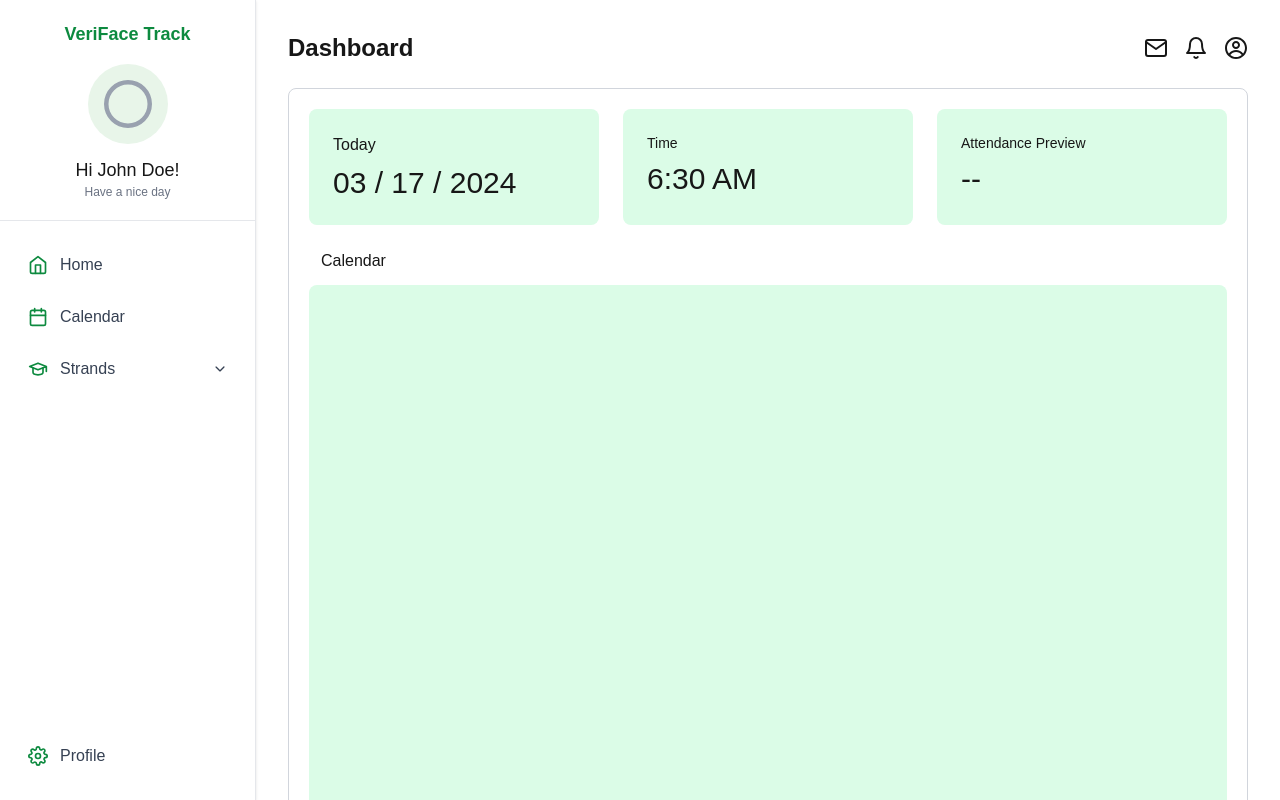
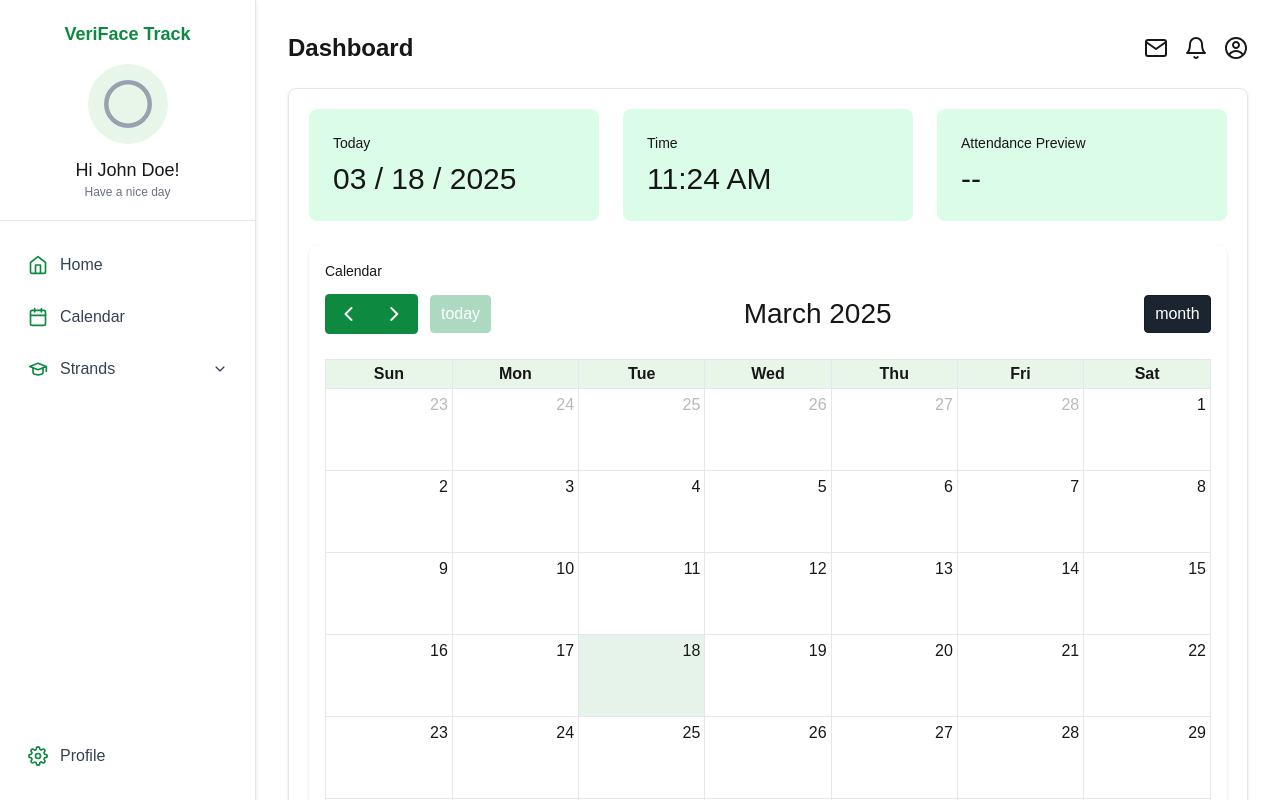
Before and after one commit to Meedux/veriface-track, a Next.js app: page /dashboard in a window 1280 px wide. Shown: the top 800 px of the page. Built offline with nearby package versions, Linux system fonts and the light colour scheme.

Commit message:
Dashboard

```diff
--- a/app/dashboard/page.js
+++ b/app/dashboard/page.js
@@ -1,12 +1,47 @@
-import React from "react";
-import { IoIosArrowDown } from "react-icons/io";
-import { FiHome, FiCalendar, FiSettings, FiMail, FiBell } from "react-icons/fi";
-import { TbSchool } from "react-icons/tb";
+'use client';
+
+import React, { useState, useEffect } from "react";
+import { FiMail, FiBell } from "react-icons/fi";
 import { CgProfile } from "react-icons/cg";
-import { FaRegCircle } from "react-icons/fa6";
 import Sidebar from "@/component/Sidebar";
+import Calendar from "@/component/Calendar";
 
-const page = () => {
+const Dashboard = () => {
+  const [currentDate, setCurrentDate] = useState('');
+  const [currentTime, setCurrentTime] = useState('');
+
+  // Format date as MM / DD / YYYY
+  const formatDate = (date) => {
+    return `${String(date.getMonth() + 1).padStart(2, '0')} / ${String(date.getDate()).padStart(2, '0')} / ${date.getFullYear()}`;
+  };
+
+  // Format time as HH:MM AM/PM
+  const formatTime = (date) => {
+    let hours = date.getHours();
+    const minutes = String(date.getMinutes()).padStart(2, '0');
+    const ampm = hours >= 12 ? 'PM' : 'AM';
+    hours = hours % 12;
+    hours = hours ? hours : 12;
+    return `${hours}:${minutes} ${ampm}`;
+  };
+
+  useEffect(() => {
+    // Update date and time immediately
+    const now = new Date();
+    setCurrentDate(formatDate(now));
+    setCurrentTime(formatTime(now));
+
+    // Set up interval to update time every second
+    const intervalId = setInterval(() => {
+      const now = new Date();
+      setCurrentDate(formatDate(now));
+      setCurrentTime(formatTime(now));
+    }, 1000); // Update every second
+
+    // Clean up interval on component unmount
+    return () => clearInterval(intervalId);
+  }, []); // Empty dependency array means this runs once on mount
+
   return (
     <div className="min-h-screen bg-base text-text grid grid-cols-[auto_1fr]">
       <Sidebar />
@@ -16,33 +51,32 @@ const page = () => {
         <header className="flex justify-between items-center mb-6">
           <h1 className="text-2xl font-bold">Dashboard</h1>
           <div className="flex items-center space-x-4">
-            <FiMail className="text-2xl"></FiMail>
-            <FiBell className="text-2xl"></FiBell>
-            <CgProfile className="text-2xl"></CgProfile>
+            <FiMail className="text-2xl cursor-pointer hover:text-[#0D8A3F] transition-colors" />
+            <FiBell className="text-2xl cursor-pointer hover:text-[#0D8A3F] transition-colors" />
+            <CgProfile className="text-2xl cursor-pointer hover:text-[#0D8A3F] transition-colors" />
           </div>
         </header>
 
-        {/* kemberlu */}
-        <div className="grid grid-cols-1 md:grid-cols-3 gap-6 mb-6 border-1 border-gray-300 p-5 rounded-lg ">
-          <div className="bg-green-100 p-6 rounded-lg ">
-            <h3 className="text-sm-semibold mb-2">Today</h3>
-            <p className="text-3xl font-extralight">03 / 17 / 2024</p>
+        <div className="grid grid-cols-1 md:grid-cols-3 gap-6 mb-6 border border-gray-200 p-5 rounded-lg shadow-sm">
+          <div className="bg-green-100 p-6 rounded-lg">
+            <h3 className="text-sm font-medium mb-2">Today</h3>
+            <p className="text-3xl font-light">{currentDate}</p>
           </div>
 
-          <div className="bg-green-100 p-6 rounded-lg ">
-            <h3 className="text-sm font-extralight mb-2">Time</h3>
-            <p className="text-3xl font-extralight">6:30 AM</p>
+          <div className="bg-green-100 p-6 rounded-lg">
+            <h3 className="text-sm font-medium mb-2">Time</h3>
+            <p className="text-3xl font-light">{currentTime}</p>
           </div>
 
-          <div className="bg-green-100 p-6 rounded-lg ">
-            <h3 className="text-sm font-extralight mb-2">Attendance Preview</h3>
-            <p className="text-3xl font-extralight">--</p>
+          <div className="bg-green-100 p-6 rounded-lg">
+            <h3 className="text-sm font-medium mb-2">Attendance Preview</h3>
+            <p className="text-3xl font-light">--</p>
           </div>
 
-          {/* CALENDAR*/}
-          <div className="col-span-3">
-            <span className="text-sm-semibold m-3">Calendar</span>
-            <div className="bg-green-100 mt-3 rounded-lg h-150"> </div>
+          {/* CALENDAR */}
+          <div className="col-span-3 bg-white p-4 rounded-lg shadow-sm">
+            <span className="text-sm font-medium block mb-3">Calendar</span>
+            <Calendar />
           </div>
         </div>
       </div>
@@ -50,4 +84,4 @@ const page = () => {
   );
 };
 
-export default page;
+export default Dashboard;
--- /dev/null
+++ b/component/Calendar.jsx
@@ -0,0 +1,100 @@
+'use client';
+
+import React, { useState } from 'react';
+import FullCalendar from '@fullcalendar/react';
+import dayGridPlugin from '@fullcalendar/daygrid';
+import interactionPlugin from '@fullcalendar/interaction';
+
+const Calendar = () => {
+  const [events, setEvents] = useState([
+    {
+      title: 'Math Quiz',
+      date: '2024-03-18',
+      backgroundColor: '#0D8A3F',
+      borderColor: '#0D8A3F'
+    },
+    {
+      title: 'Science Project Due',
+      date: '2024-03-20',
+      backgroundColor: '#0D8A3F',
+      borderColor: '#0D8A3F'
+    },
+    {
+      title: 'English Presentation',
+      date: '2024-03-25',
+      backgroundColor: '#0D8A3F',
+      borderColor: '#0D8A3F'
+    }
+  ]);
+
+  const handleDateClick = (arg) => {
+    const title = prompt('Enter event title:');
+    if (title) {
+      setEvents([
+        ...events,
+        {
+          title,
+          date: arg.dateStr,
+          backgroundColor: '#0D8A3F',
+          borderColor: '#0D8A3F'
+        }
+      ]);
+    }
+  };
+
+  return (
+    <div className="calendar-container">
+      <FullCalendar
+        plugins={[dayGridPlugin, interactionPlugin]}
+        initialView="dayGridMonth"
+        events={events}
+        dateClick={handleDateClick}
+        headerToolbar={{
+          left: 'prev,next today',
+          center: 'title',
+          right: 'dayGridMonth'
+        }}
+        height="auto"
+        editable={true}
+        selectable={true}
+        dayMaxEvents={true}
+        eventContent={(eventInfo) => {
+          return (
+            <div className="p-1 text-xs overflow-hidden whitespace-nowrap text-ellipsis">
+              {eventInfo.event.title}
+            </div>
+          );
+        }}
+      />
+      <style jsx global>{`
+        .fc .fc-button-primary {
+          background-color: #0D8A3F;
+          border-color: #0D8A3F;
+        }
+        .fc .fc-button-primary:hover {
+          background-color: #096e32;
+          border-color: #096e32;
+        }
+        .fc .fc-button-primary:disabled {
+          background-color: #82c6a0;
+          border-color: #82c6a0;
+        }
+        .fc .fc-daygrid-day.fc-day-today {
+          background-color: rgba(13, 138, 63, 0.1);
+        }
+        .fc-theme-standard td, .fc-theme-standard th {
+          border-color: #e2e8f0;
+        }
+        .fc-theme-standard .fc-scrollgrid {
+          border-color: #e2e8f0;
+        }
+        .fc-col-header-cell {
+          background-color: #E8F5E9;
+          padding: 8px 0;
+        }
+      `}</style>
+    </div>
+  );
+};
+
+export default Calendar;
--- a/package.json
+++ b/package.json
@@ -9,6 +9,9 @@
     "lint": "next lint"
   },
   "dependencies": {
+    "@fullcalendar/daygrid": "^6.1.15",
+    "@fullcalendar/interaction": "^6.1.15",
+    "@fullcalendar/react": "^6.1.15",
     "face-api.js": "^0.22.2",
     "next": "15.2.1",
     "react": "^19.0.0",
```
Also changed, not shown: 1 other file (tests, documents, lock files or other folders).
